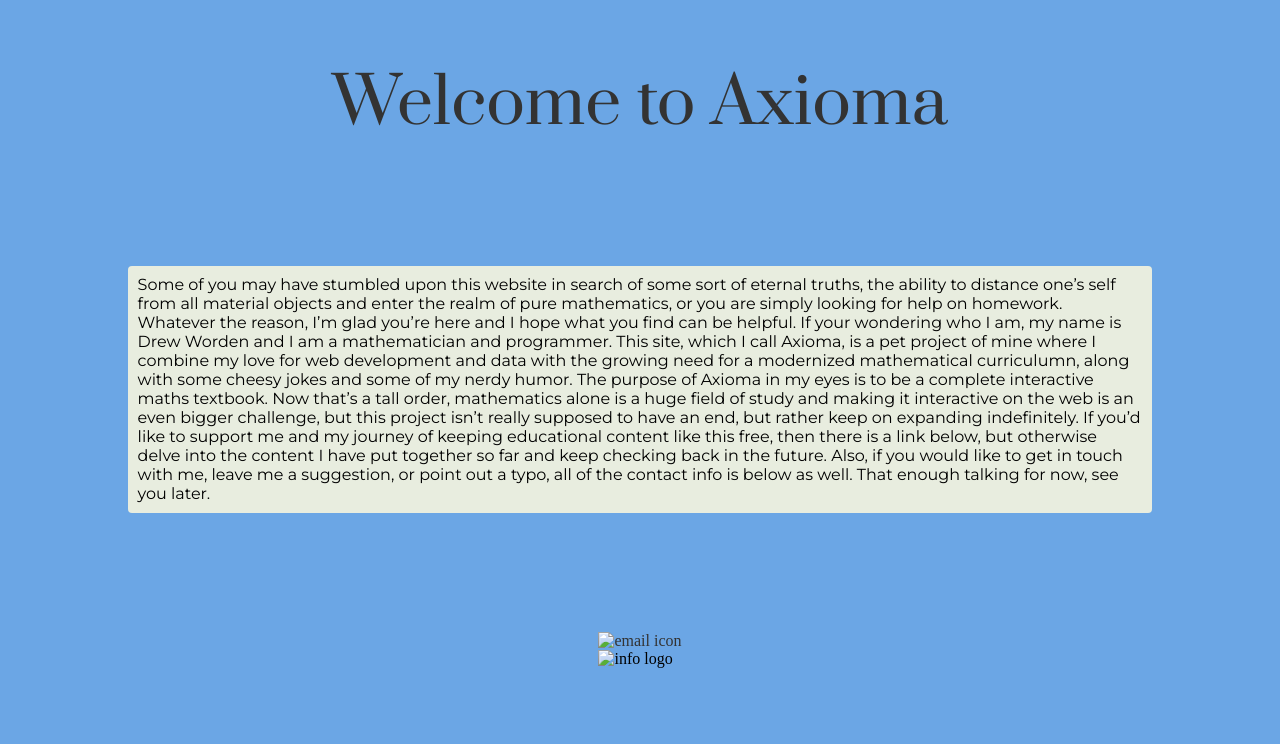
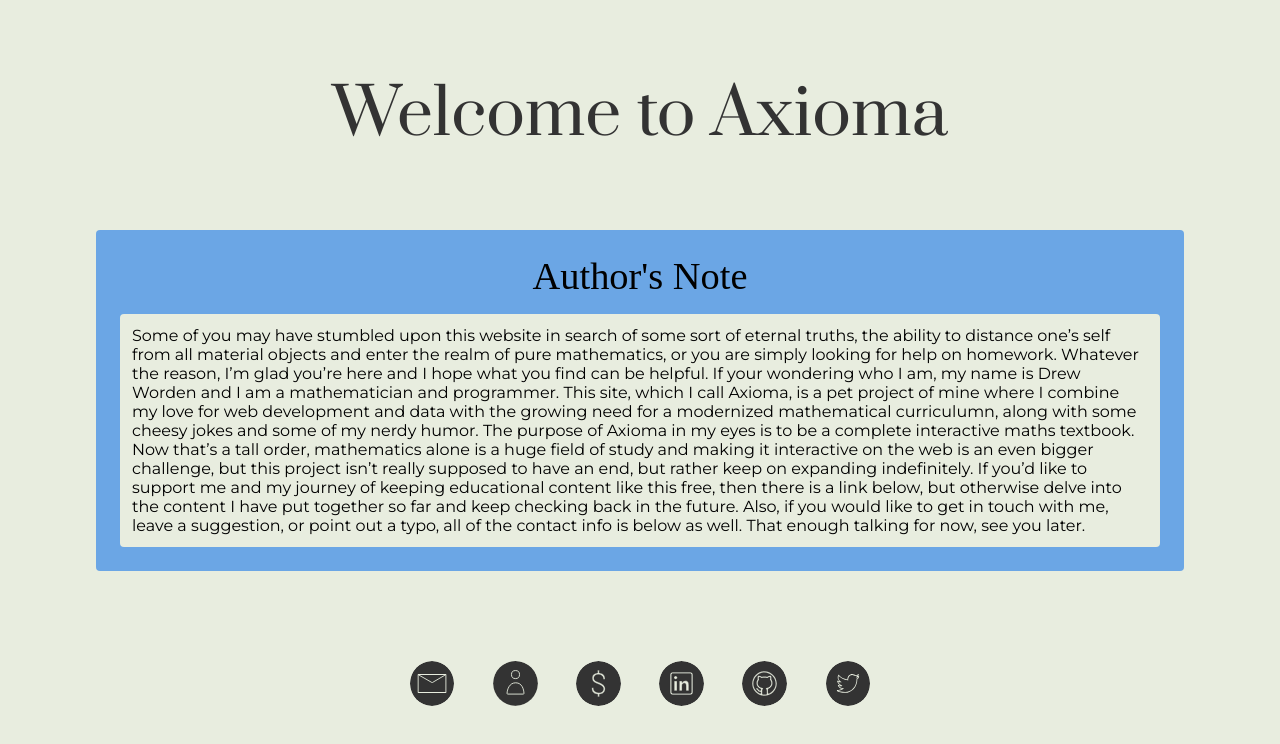
Before and after one commit to drew-worden/Abictus, a plain HTML site: page pages/about.html in a window 1280 px wide. Drawn offline with Linux system fonts and the light colour scheme; a web font is replaced by a local one.

Commit message:
about page finished

```diff
--- a/css/about/about.css
+++ b/css/about/about.css
@@ -16,39 +16,124 @@ a
 
 body
 {
+    background-color: #e8eddf;
+    display: grid;
+    grid-template-columns: 1fr;
+    grid-template-rows: 1fr;
+}
+
+#main-container
+{
+    display: grid;
+    grid-template-columns: 1fr;
+    grid-template-rows: 1fr 1fr 1fr;
+    justify-items: center;
+    align-items: center;
+    height: 100vh;
+}
+
+#main-container > h1
+{
+    font-family: Prata;
+    font-size: 5vw;
+    position: relative;
+}
+
+#main-container > h1::before
+{
+    content: "";
+    position: absolute;
+    width: 100%;
+    transform: scaleX(0);
+    height: 0.25vw;
+    bottom: 0;
+    left: 0;
+    background-color:#333333;
+    border-radius: 1000px;
+    transform-origin: bottom center;
+    transition: transform 0.5s ease-out;
+    margin-bottom: 1vh;
+}
+
+#main-container > h1:hover::before
+{
+    transform: scaleX(1);
+    transform-origin: bottom center;
+}
+
+#text-container
+{
     display: grid;
     grid-template-columns: 1fr;
     justify-items: center;
     align-items: center;
     background-color: #6ba6e5;
-    height: 100vh;
+    width: 85%;
+    padding: 3vh;
+    border-radius: 0.25rem;
 }
 
-body > h1
+#text-container > h2
 {
-    font-family: Prata;
-    font-size: 5vw;
+    font-family: Forum;
+    font-size: 3vw;
+    margin-bottom: 2vh;
 }
 
 #text
 {
     background-color: #e8eddf;
-    width: 80%;
+    width: 100%;
     border-radius: 0.25rem;
-    padding: 0.75vw;
+    padding: 1.5vh;
     font-family: Montserrat;
     font-size: 1.25vw;
+    transition-property: box-shadow;
+    transition-duration: 500ms;
+    transition-timing-function: ease-in-out;
+}
+
+#text:hover
+{
+    box-shadow: 9px 10px 24px 2px rgba(51,51,51,1);
 }
 
 img
 {
     width: 3.5vw;
+    transition-property: box-shadow;
+    transition-duration: 500ms;
+    transition-timing-function: ease-in-out;
+    border-radius: 10000px;
 }
 
-.link-container
+img:hover
+{
+    box-shadow: 9px 10px 24px 2px rgba(51,51,51,1);
+}
+
+#link-container
 {
     display: grid;
     grid-template-columns: 1fr 1fr 1fr 1fr 1fr 1fr;
     grid-template-rows: 1fr;
-    justify-items: center;
+    grid-gap: 3vw;
 }
+
+@media only screen and (max-width: 800px)
+{
+    #main-container > h1
+    {
+        margin-bottom: -20vh;
+    }
+
+    #main-container > h1::before
+    {
+        margin-bottom: 0.5vh;
+    }
+
+    #link-container
+    {
+        margin-top: -20vh;
+    }
+}
--- a/pages/about.html
+++ b/pages/about.html
@@ -11,7 +11,10 @@
         <link rel="stylesheet" href="../css/about/about.css">
     </head>
     <body>
+        <div id="main-container">
             <h1><a href="../pages/index.html">Welcome to Axioma</a></h1>
+            <div id="text-container">
+                <h2>Author's Note</h2>
                 <div id="text">
                     Some of you may have stumbled upon this website in search of some sort of eternal
                     truths, the ability to distance one’s self from all material objects and enter the realm of
@@ -26,27 +29,29 @@
                     project isn’t really supposed to have an end, but rather keep on expanding indefinitely. If you’d
                     like to support me and my journey of keeping educational content like this free, then there is a
                     link below, but otherwise delve into the content I have put together so far and keep checking
-            back in the future. Also, if you would like to get in touch with me, leave me a suggestion, or point
+                    back in the future. Also, if you would like to get in touch with me, leave a suggestion, or point
                     out a typo, all of the contact info is below as well. That enough talking for now, see you later.
+                </div>
             </div>
             <div id="link-container">
                 <div class="link-block">
-                <a href="mailto:drew.p.worden@gmail.com"><img src="../resources/about/mail.svg" alt="email icon"></a>
+                    <a href="mailto:drew.p.worden@gmail.com" target="_blank"><img src="../resources/about/mail.svg" alt="email icon"></a>
                 </div>
                 <div class="link-block">
-                <img src="../resources/about/info.svg" alt="info logo">
+                    <a href="http://drewpworden.com/" target="_blank"><img src="../resources/about/info.svg" alt="info icon"></a>
                 </div>
                 <div class="link-block">
-                <img src="" alt="">
+                    <a href="https://www.paypal.com/donate/?token=Dw43X8p8IK6mb_hqvieJzsj3AqMlGoMo8m6TooAz-1k9Xl9sjFLS8FzQdcHtszXo_sss2m&country.x=US&locale.x= target="_blank""><img src="../resources/about/donate.svg" alt="donate icon"></a>
                 </div>
                 <div class="link-block">
-                <img src="" alt="">
+                    <a href="https://www.linkedin.com/in/drewpworden/" target="_blank"><img src="../resources/about/linkedin.svg" alt="LinkedIn icon"></a>
                 </div>
                 <div class="link-block">
-                <img src="" alt="">
+                    <a href="https://github.com/drewpworden" target="_blank"><img src="../resources/about/github.svg" alt="GitHub icon"></a>
                 </div>
                 <div class="link-block">
-                <img src="" alt="">
+                    <a href="https://twitter.com/drewpworden" target="_blank"><img src="../resources/about/twitter.svg" alt="Twitter icon"></a>
+                </div>
             </div>
         </div>
     </body>
```
Also changed, not shown: css/arithmetic/arithmetic.css (+3 -5 lines), resources/about/donate.svg (added), resources/about/github.svg (added), resources/about/info.svg (added), resources/about/linkedin.svg (added), resources/about/mail.svg (added), resources/about/twitter.svg (added). Lines whose indentation alone changed are shown as unchanged.
